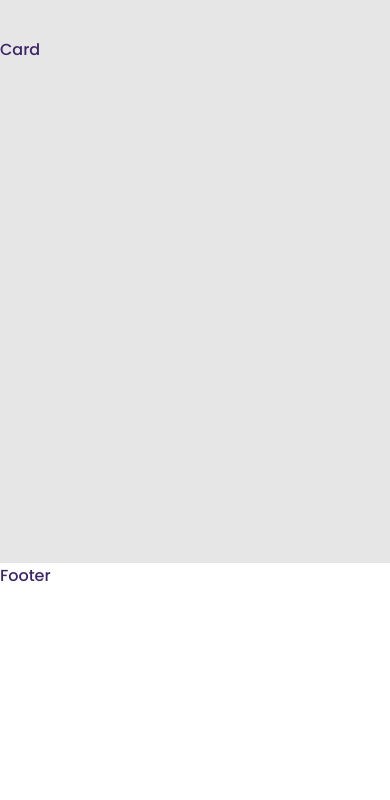
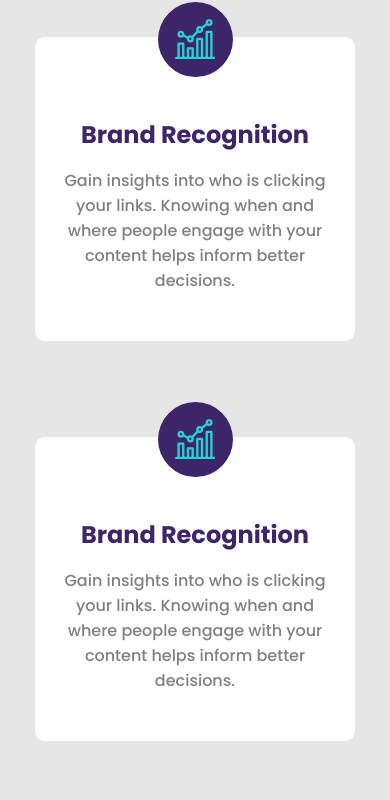
Before and after one commit to bakemonostan/url-shortener, a React (Create React App) app: page / in a window 390 px wide. Shown: the part 1187-1987 px from the top of the page. Before the commit the page ends 1775 px from the top, so only its background shows below. Built offline with nearby package versions, Linux system fonts and the light colour scheme; no server answers.

Commit message:
card section, mobile view

```diff
--- a/src/components/CardSection.jsx
+++ b/src/components/CardSection.jsx
@@ -4,8 +4,8 @@ import { HeroWrapper } from './Hero';
 
 const Wrapper = styled.section`
   background-color: hsl(0, 0%, 90%);
-  height: 100vh;
-  padding-top: 10rem;
+  padding: 10rem 0 2rem 0;
+  margin: 0 auto;
 
   @media (min-width: 765px) {
     padding-top: 2rem;
@@ -20,6 +20,9 @@ const Info = styled(HeroWrapper)`
 
 const CardWrapper = styled.div`
   display: flex;
+  justify-content: center;
+  align-items: center;
+  flex-direction: column;
 `;
 
 const CardSection = () => {
@@ -34,6 +37,8 @@ const CardSection = () => {
       </Info>
       <CardWrapper>
         <Card />
+        <Card />
+        <Card />
       </CardWrapper>
     </Wrapper>
   );
--- a/src/components/common/Card.jsx
+++ b/src/components/common/Card.jsx
@@ -1,4 +1,51 @@
+import styled from 'styled-components';
+import { customizable, brand, detailed } from 'images';
+import { HeroWrapper } from 'components/Hero';
+
+const Wrapper = styled.div`
+  background: white;
+  position: relative;
+  border-radius: 10px;
+  padding-top: 4rem;
+  margin-bottom: 6rem;
+
+  .icon {
+    display: flex;
+    justify-content: center;
+    align-items: center;
+    width: 75px;
+    height: 75px;
+    background-color: rgba(60, 38, 105);
+    border-radius: 50%;
+    padding: 1rem;
+    position: absolute;
+    margin: 0 auto;
+    left: 0;
+    right: 0;
+    top: -35px;
+  }
+`;
+const MidWrapper = styled(Wrapper)``;
+
+const Info = styled(HeroWrapper)`
+  padding: 1rem;
+  @media (min-width: 765px) {
+  }
+`;
 const Card = () => {
-  return <div>Card</div>;
+  return (
+    <Wrapper>
+      <div className='icon'>
+        <img src={brand} alt='brand icon' />
+      </div>
+      <Info>
+        <h2>Brand Recognition</h2>
+        <p>
+          Gain insights into who is clicking your links. Knowing when and where
+          people engage with your content helps inform better decisions.
+        </p>
+      </Info>
+    </Wrapper>
+  );
 };
 export default Card;
--- a/src/images/index.js
+++ b/src/images/index.js
@@ -2,4 +2,16 @@ import logo from './logo.svg';
 import boostdesktop from './bg-boost-desktop.svg';
 import boostmobile from './bg-boost-desktop.svg';
 import heroImg from './illustration-working.svg';
-export { logo, boostdesktop, boostmobile, heroImg };
+import brand from './icon-brand-recognition.svg';
+import detailed from './icon-detailed-records.svg';
+import customizable from './icon-fully-customizable.svg';
+
+export {
+  brand,
+  detailed,
+  customizable,
+  logo,
+  boostdesktop,
+  boostmobile,
+  heroImg,
+};
```
